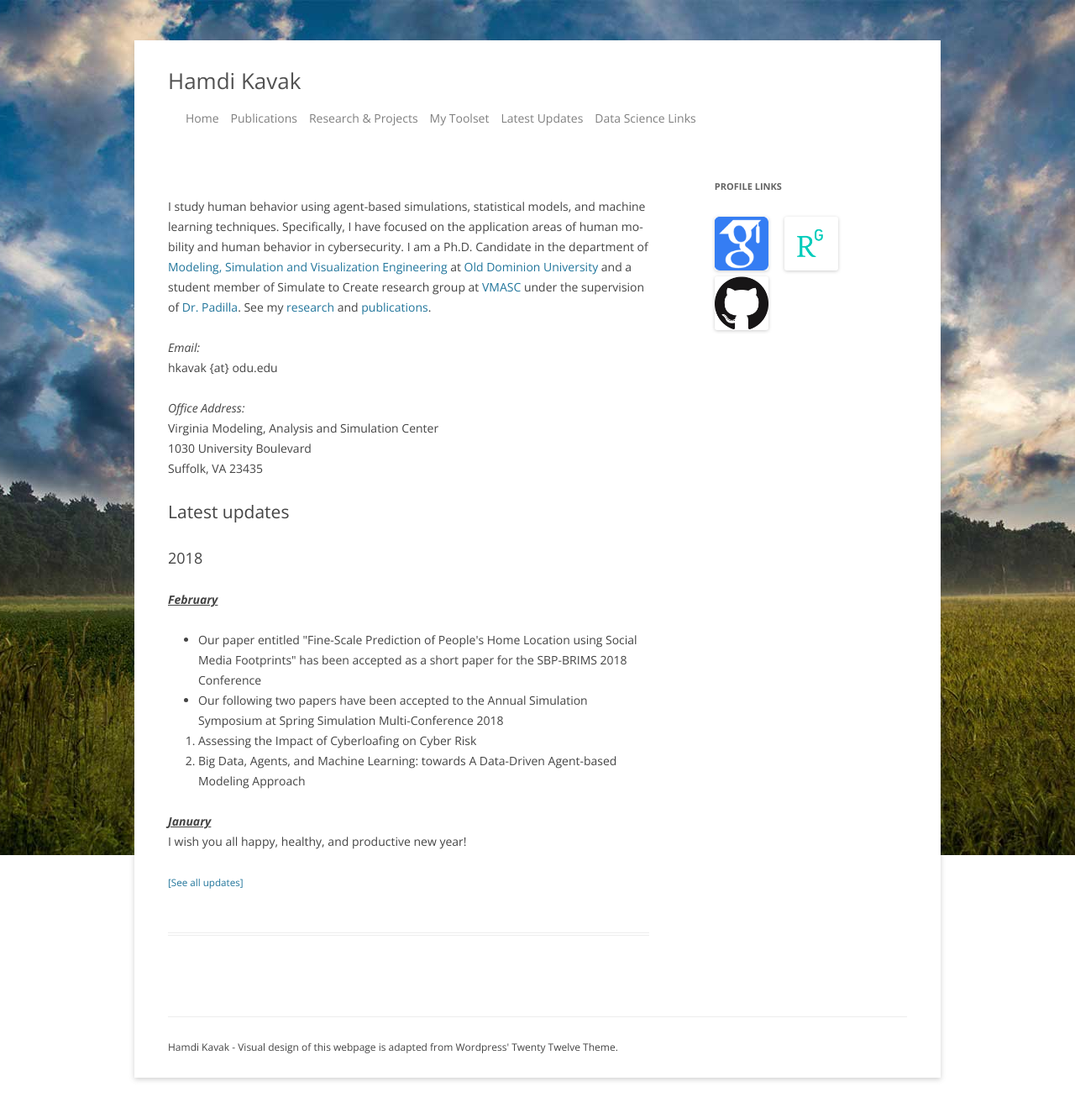
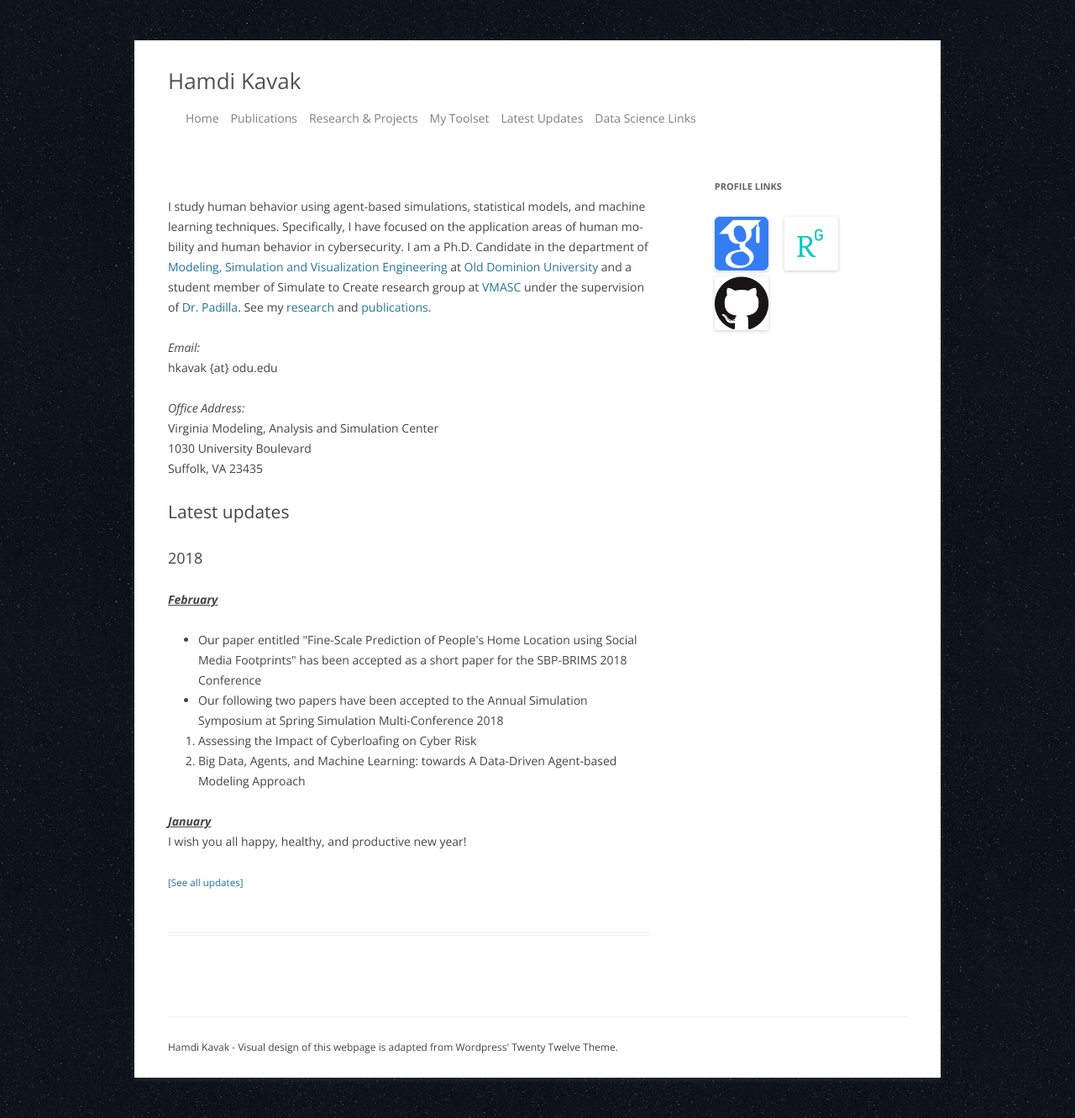
Before and after one commit to hamdikavak/hamdikavak.github.io, a Jekyll site: the page built from index.html, in a window 1280 px wide. Shown: the whole page at 84% size. Built offline with Jekyll 4.4.1, drawn with Linux system fonts in a browser that asks for light colours; nearby versions of some CDN libraries.

Commit message:
Update background image

```diff
--- a/_layouts/default.html
+++ b/_layouts/default.html
@@ -14,8 +14,8 @@
 	<style type="text/css" id="custom-background-css">
 	body.custom-background {
 		background-color: #FFF;
-		background-image: url('{{ site.baseurl }}/wp-content/themes/tree.jpg');
-		background-repeat: no-repeat; background-position: top center; background-attachment: fixed;
+		background-image: url('{{ site.baseurl }}/media/ep_naturalblack.png');
+		background-repeat: repeat;
 
 	}
 	</style>
```
Also changed, not shown: media/ep_naturalblack.png (added).
